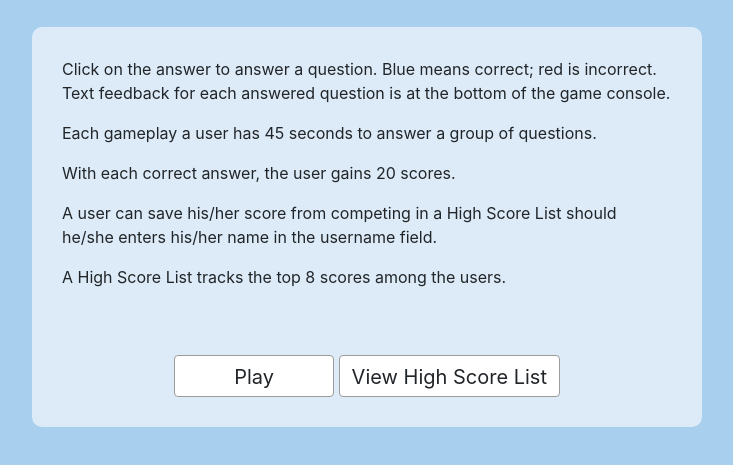
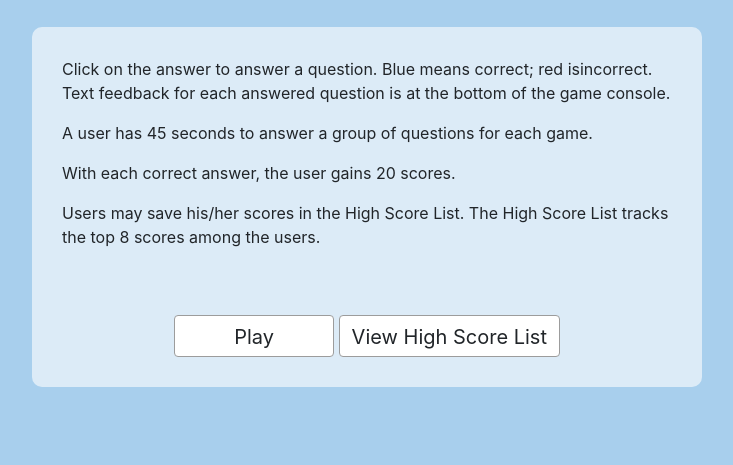
Before and after one commit to sabrina-code/04_Code-Quiz, a plain HTML site: page index.html in a window 1280 px wide. Shown: the part 101-566 px from the top of the page, without its empty margins (273-1006 px from the left). Drawn offline with nearby package versions, Linux system fonts and the light colour scheme.

Commit message:
instruction

```diff
--- a/index.html
+++ b/index.html
@@ -20,21 +20,20 @@
       <h1 class="gametitle">Quiz Game</h1>
       <div id="home" class="">
         <p>
-          Click on the answer to answer a question. Blue means correct; red is
-          incorrect. Text feedback for each answered question is at the bottom
+          Click on the answer to answer a question. Blue means correct; red
+          isincorrect. Text feedback for each answered question is at the bottom
           of the game console.
         </p>
         <p>
-          Each gameplay a user has 45 seconds to answer a group of questions.
+          A user has 45 seconds to answer a group of questions for each game.
         </p>
         <p>
           With each correct answer, the user gains 20 scores.
         </p>
         <p>
-          A user can save his/her score from competing in a High Score List
-          should he/she enters his/her name in the username field.
+          Users may save his/her scores in the High Score List. The High Score
+          List tracks the top 8 scores among the users.
         </p>
-        <p>A High Score List tracks the top 8 scores among the users.</p>
         <a class="btn" href="quiz.html">Play</a>
         <a class="btn" href="highscore.html">View High Score List</a>
       </div>
```
Also changed, not shown: 1 other file.
